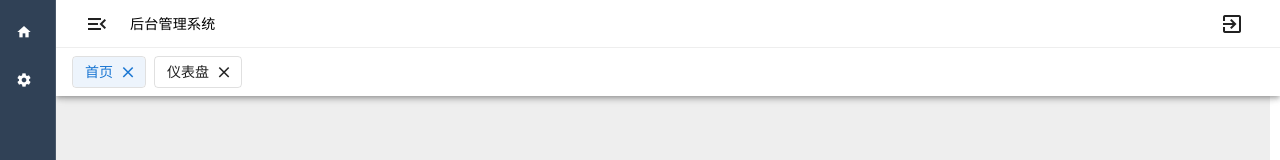
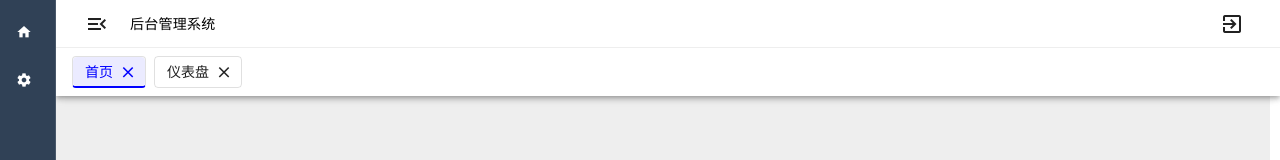
Before and after one commit to dutlzn/vue-material-dashboard, a Vue app: page / in a window 1280 px wide. Shown: the top 160 px of the page. Built offline with nearby package versions, Linux system fonts and the light colour scheme.

Commit message:
chip 样式修改

```diff
--- a/src/components/SideNav/index.vue
+++ b/src/components/SideNav/index.vue
@@ -96,7 +96,7 @@
         <v-row>
           <v-col>
             <v-sheet class="width-100pc">
-              <v-chip-group v-model="activeIndex" active-class="primary--text">
+              <v-chip-group v-model="activeIndex" active-class="chip-active">
                 <v-chip
                   label
                   outlined
@@ -106,6 +106,7 @@
                   @click="active(item)"
                   v-for="item in visitedItem"
                   :key="item.id"
+                  class="chip"
                 >
                   {{ item.text }}
                 </v-chip>
@@ -170,4 +171,12 @@ export default {
 .v-toolbar__content {
   border-bottom: 1px solid #eee;
 }
+
+.chip:hover {
+  border-bottom: 2px solid blue !important;
+}
+.chip-active {
+  border-bottom: 2px solid blue !important;
+  color: blue!important;
+}
 </style>
```
